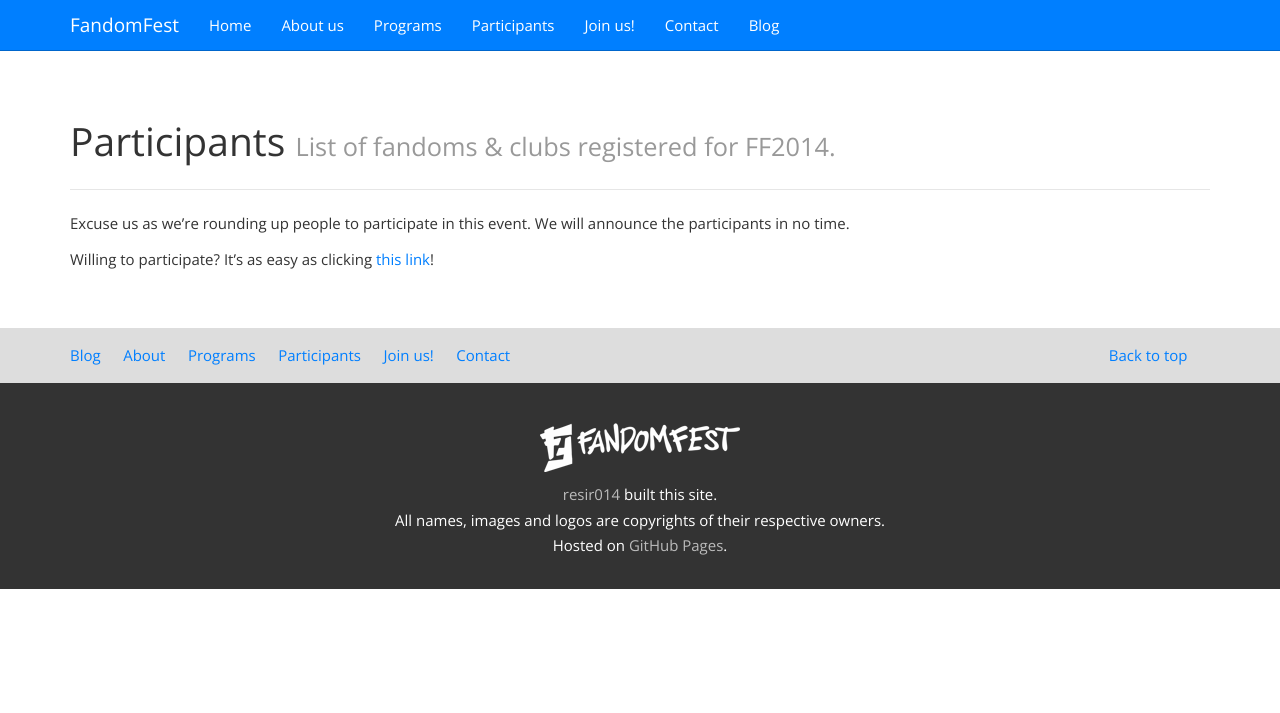
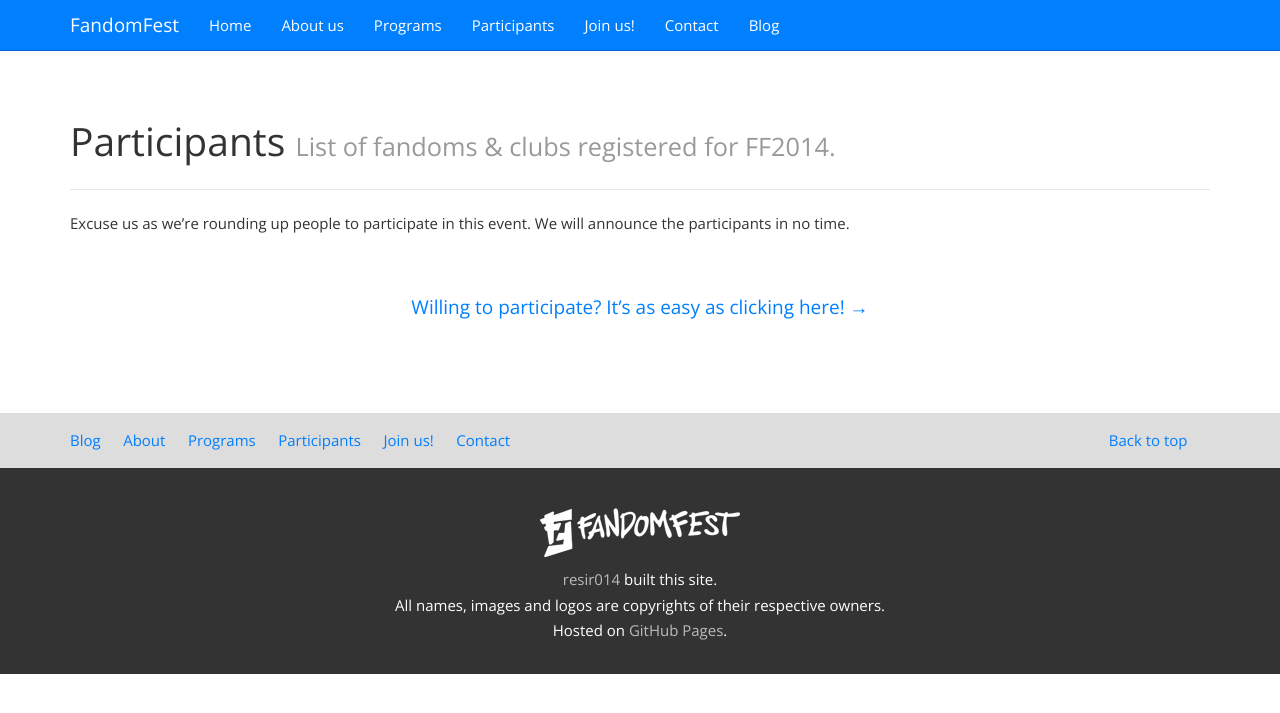
Before and after one commit to resir014/fandom-fest, a Jekyll site: the page built from participants/index.html, in a window 1280 px wide. Shown: the top 713 px of the page. Built offline with Jekyll 4.4.1, drawn with Linux system fonts in a browser that asks for light colours; nearby versions of some CDN libraries.

Commit message:
Slightly better "Join us" link.

```diff
--- a/participants/index.html
+++ b/participants/index.html
@@ -7,7 +7,8 @@
 <section id="content">
     <div class="container">
         <p>Excuse us as we’re rounding up people to participate in this event. We will announce the participants in no time.</p>
-
-        <p>Willing to participate? It’s as easy as clicking <a href="/join-us">this link</a>!</p>
+    </div>
+    <div class="featurette-link-wrapper">
+        <a class="btn btn-link btn-lg btn-block" href="/join-us/">Willing to participate? It’s as easy as clicking here! &rarr;</a>
     </div>
 </section>
```
